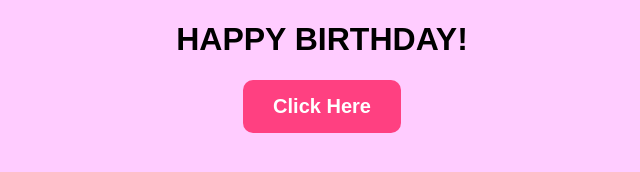
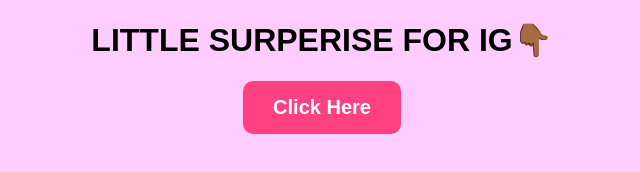
Before and after one commit to PrathamSingh-lang-hi/bday, a plain HTML site: page index.html in a window 1280 px wide. Shown: the whole page, without its empty margins (318-958 px from the left). Drawn offline with Linux system fonts and the light colour scheme.

Commit message:
Update index.html

```diff
--- a/index.html
+++ b/index.html
@@ -29,7 +29,7 @@
     </style>
 </head>
 <body>
-    <h1>HAPPY BIRTHDAY!</h1>
+    <h1>LITTLE SURPERISE FOR IG👇🏾</h1>
     <button class="btn" onclick="window.location.href='birthday.html'">Click Here</button>
 </body>
 </html>
```
